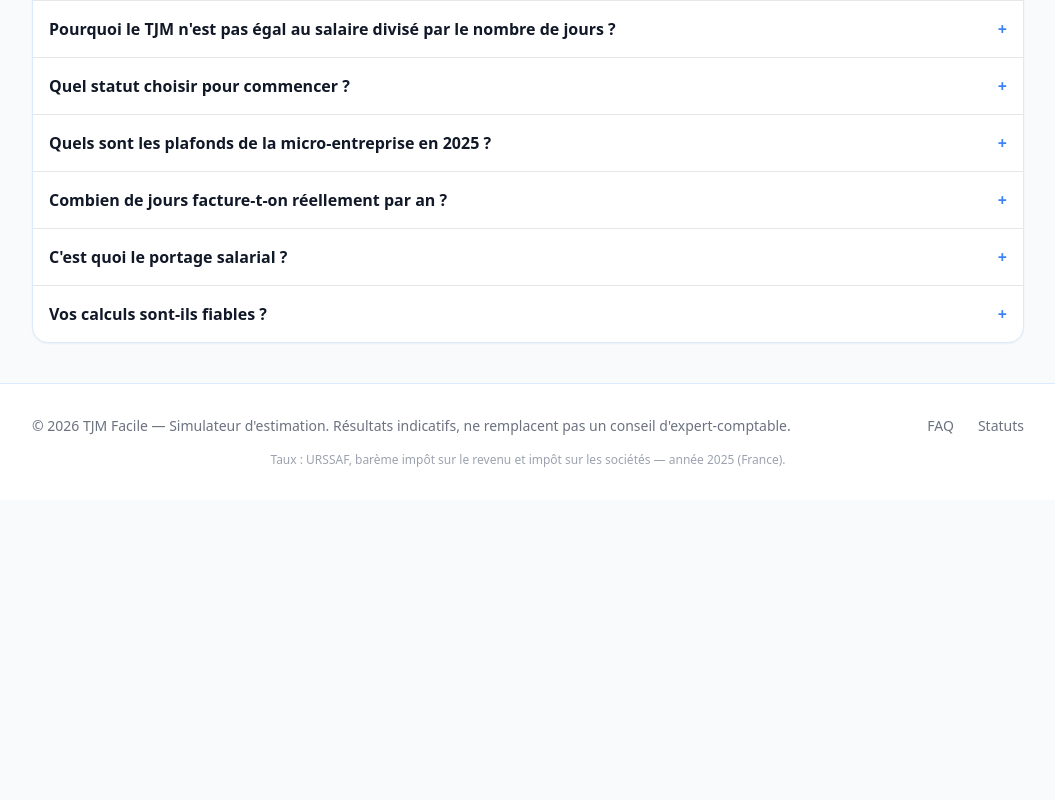
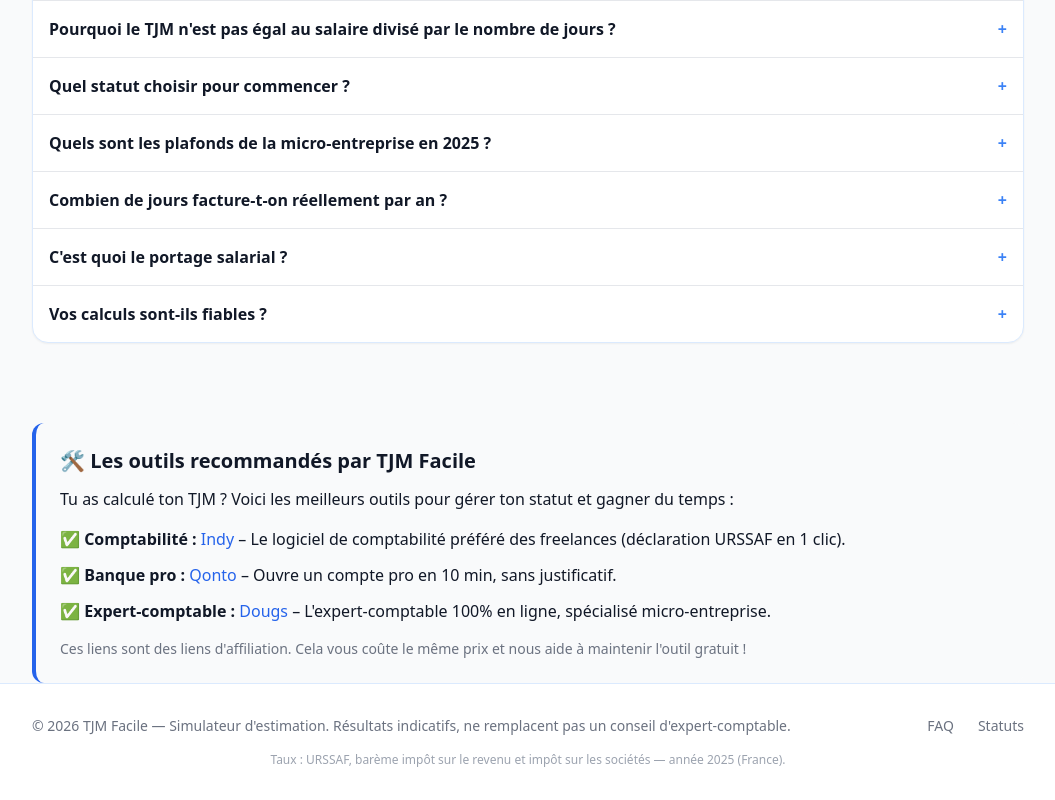
Before and after one commit to lulu7755000-wq/tjm-facile, a Next.js app: page / in a window 1280 px wide. Shown: the part 2140-2940 px from the top of the page, without its empty margins (112-1167 px from the left). Before the commit the page ends 2640 px from the top, so only its background shows below. Built offline with nearby package versions, Linux system fonts and the light colour scheme.

Commit message:
Update page.tsx

```diff
--- a/src/app/page.tsx
+++ b/src/app/page.tsx
@@ -80,6 +80,17 @@ export default function Home() {
           </section>
 
           <FAQ />
+              {/* SECTION RECOMMANDATIONS POUR GAGNER DE L'ARGENT */}
+      <div className="bg-gray-50 p-6 rounded-xl mt-10 border-l-4 border-blue-600">
+        <h3 className="text-xl font-bold mb-3">🛠️ Les outils recommandés par TJM Facile</h3>
+        <p className="mb-4">Tu as calculé ton TJM ? Voici les meilleurs outils pour gérer ton statut et gagner du temps :</p>
+        <ul className="space-y-3">
+          <li>✅ <strong>Comptabilité :</strong> <a href="https://www.indy.fr/?utm_source=tjmfacile" target="_blank" className="text-blue-600 hover:underline">Indy</a> – Le logiciel de comptabilité préféré des freelances (déclaration URSSAF en 1 clic).</li>
+          <li>✅ <strong>Banque pro :</strong> <a href="https://qonto.com/fr/invitation?via=tjmfacile" target="_blank" className="text-blue-600 hover:underline">Qonto</a> – Ouvre un compte pro en 10 min, sans justificatif.</li>
+          <li>✅ <strong>Expert-comptable :</strong> <a href="https://www.dougs.fr/?utm=tjmfacile" target="_blank" className="text-blue-600 hover:underline">Dougs</a> – L'expert-comptable 100% en ligne, spécialisé micro-entreprise.</li>
+        </ul>
+        <p className="text-sm text-gray-500 mt-4">Ces liens sont des liens d'affiliation. Cela vous coûte le même prix et nous aide à maintenir l'outil gratuit !</p>
+      </div>
         </div>
       </main>
       <Footer />
```
